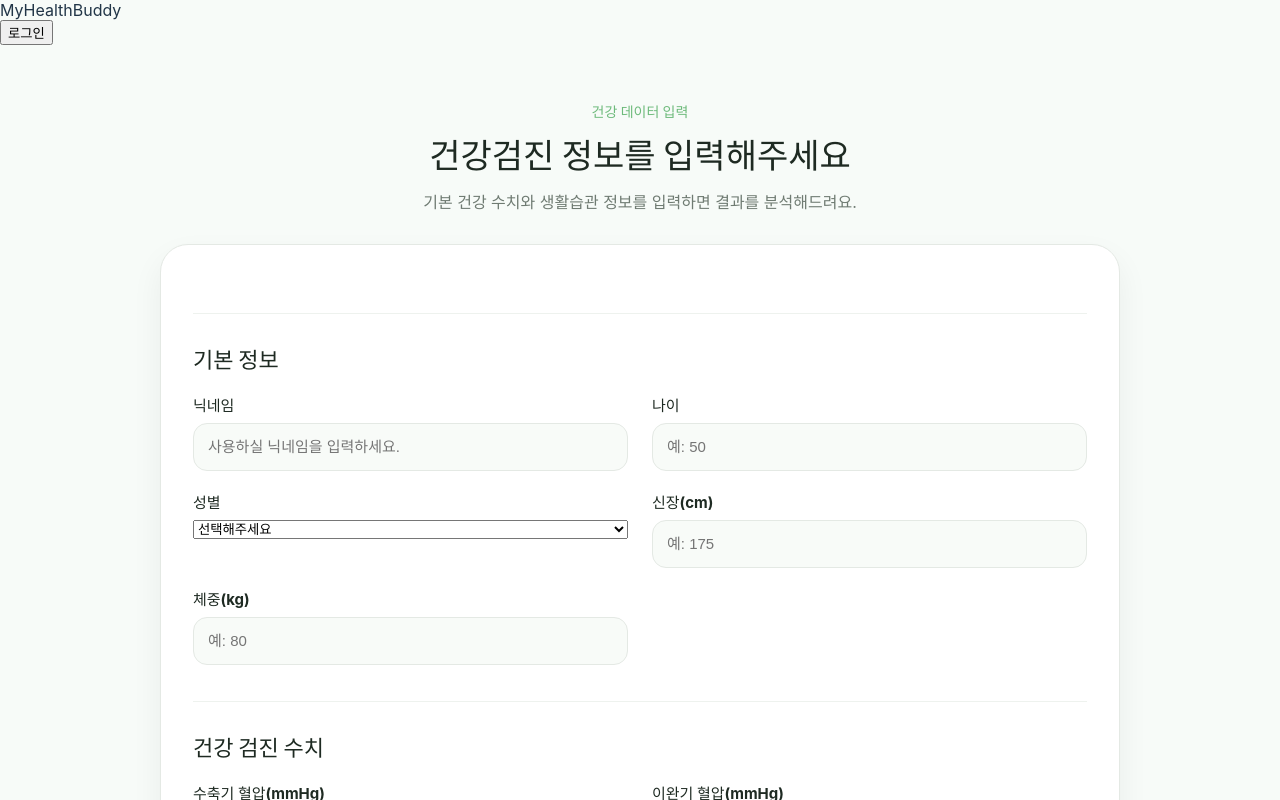
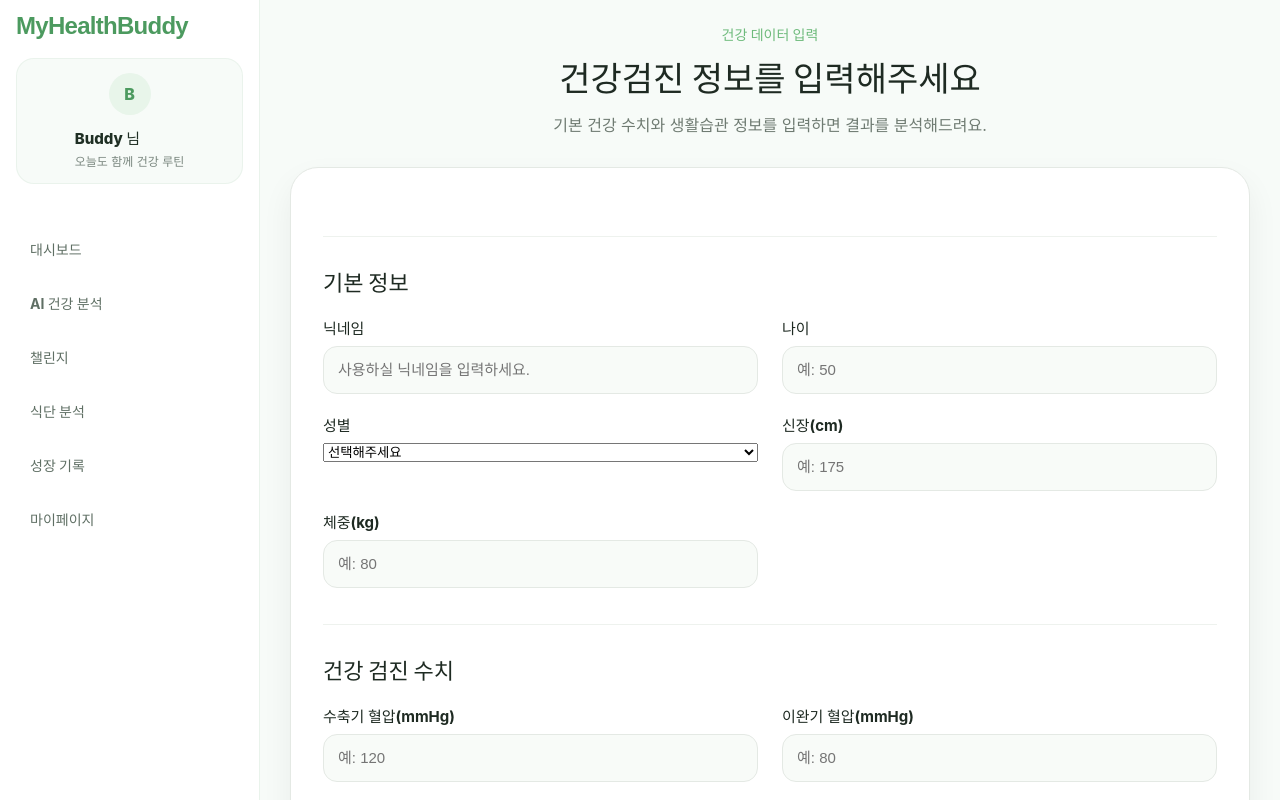
Before and after one commit to AI-HealthCare-02/AI_02_01, a React (Vite) app in the folder frontend/: page /health-input in a window 1280 px wide. Shown: the top 800 px of the page. Built offline with nearby package versions, Linux system fonts and the light colour scheme.

Commit message:
[FE] feat: 공통 Layout 및 Sidebar 컴포넌트 구조 추가

```diff
--- /dev/null
+++ b/frontend/src/Components/Layout/Layout.css
@@ -0,0 +1,31 @@
+.app-layout {
+  min-height: 100vh;
+  background: #f7fbf8;
+  display: grid;
+  grid-template-columns: 260px 1fr;
+}
+
+.app-layout-main {
+  min-width: 0;
+  padding: 0 24px 32px;
+}
+
+@media (max-width: 1024px) {
+  .app-layout {
+    grid-template-columns: 220px 1fr;
+  }
+
+  .app-layout-main {
+    padding: 0 20px 28px;
+  }
+}
+
+@media (max-width: 768px) {
+  .app-layout {
+    grid-template-columns: 1fr;
+  }
+
+  .app-layout-main {
+    padding: 0 16px 24px;
+  }
+}
--- a/frontend/src/Components/Layout/Layout.tsx
+++ b/frontend/src/Components/Layout/Layout.tsx
@@ -1,19 +1,16 @@
-import type { ReactNode } from "react";
-import Header from "../Header/Header";
+import { ReactNode } from "react";
+import Sidebar from "./Sidebar";
+import "./Layout.css";
 
 interface LayoutProps {
   children: ReactNode;
 }
 
-const Layout = ({ children }: LayoutProps) => {
+export default function Layout({ children }: LayoutProps) {
   return (
-    <div className="app-shell">
-      <Header />
-      <main className="app-main">
-        <div className="page-container">{children}</div>
-      </main>
+    <div className="app-layout">
+      <Sidebar />
+      <main className="app-layout-main">{children}</main>
     </div>
   );
-};
-
-export default Layout;
+}
--- /dev/null
+++ b/frontend/src/Components/Layout/Sidebar.css
@@ -0,0 +1,130 @@
+.sidebar {
+  min-height: 100vh;
+  background: #ffffff;
+  border-right: 1px solid rgba(76, 154, 95, 0.12);
+  display: flex;
+  flex-direction: column;
+  justify-content: space-between;
+  padding: 12px 16px 20px;
+  position: sticky;
+  top: 0;
+}
+
+.sidebar-top {
+  display: flex;
+  flex-direction: column;
+  gap: 18px;
+}
+
+.sidebar-logo {
+  border: none;
+  background: transparent;
+  padding: 0;
+  text-align: left;
+  font-size: 24px;
+  font-weight: 800;
+  color: #4c9a5f;
+  letter-spacing: -0.03em;
+  cursor: pointer;
+}
+
+.sidebar-profile {
+  display: flex;
+  align-items: center;
+  gap: 12px;
+  padding: 14px;
+  border-radius: 18px;
+  background: #f7fbf8;
+  border: 1px solid rgba(76, 154, 95, 0.08);
+}
+
+.sidebar-profile-avatar {
+  width: 42px;
+  height: 42px;
+  border-radius: 999px;
+  background: #e8f5ea;
+  color: #4c9a5f;
+  display: flex;
+  align-items: center;
+  justify-content: center;
+  font-size: 16px;
+  font-weight: 800;
+}
+
+.sidebar-profile-text {
+  display: flex;
+  flex-direction: column;
+}
+
+.sidebar-profile-name {
+  margin: 0;
+  font-size: 15px;
+  font-weight: 800;
+  color: #1f2f24;
+}
+
+.sidebar-profile-sub {
+  margin: 4px 0 0;
+  font-size: 12px;
+  color: #7a877f;
+}
+
+.sidebar-menu {
+  display: flex;
+  flex-direction: column;
+  gap: 8px;
+}
+
+.sidebar-link {
+  display: flex;
+  align-items: center;
+  min-height: 46px;
+  padding: 0 14px;
+  border-radius: 14px;
+  text-decoration: none;
+  color: #5f6f64;
+  font-size: 14px;
+  font-weight: 700;
+  transition: all 0.2s ease;
+}
+
+.sidebar-link:hover {
+  background: #f3faf4;
+  color: #4c9a5f;
+}
+
+.sidebar-link.active {
+  background: #e8f5ea;
+  color: #4c9a5f;
+}
+
+.sidebar-bottom {
+  padding-top: 16px;
+  border-top: 1px solid rgba(76, 154, 95, 0.08);
+}
+
+.sidebar-logout-btn {
+  width: 100%;
+  min-height: 44px;
+  border: 1px solid rgba(76, 154, 95, 0.14);
+  background: #ffffff;
+  color: #4c9a5f;
+  border-radius: 14px;
+  font-size: 14px;
+  font-weight: 700;
+  cursor: pointer;
+  transition: all 0.2s ease;
+}
+
+.sidebar-logout-btn:hover {
+  background: #f7fbf8;
+}
+
+@media (max-width: 768px) {
+  .sidebar {
+    position: static;
+    min-height: auto;
+    border-right: none;
+    border-bottom: 1px solid rgba(76, 154, 95, 0.12);
+  }
+}
--- /dev/null
+++ b/frontend/src/Components/Layout/Sidebar.tsx
@@ -0,0 +1,92 @@
+import { NavLink, useNavigate } from "react-router-dom";
+import "./Sidebar.css";
+
+export default function Sidebar() {
+  const navigate = useNavigate();
+
+  const savedData = localStorage.getItem("healthData");
+  const data = savedData ? JSON.parse(savedData) : null;
+  const nickname = data?.nickname || "Buddy";
+
+  return (
+    <aside className="sidebar">
+      <div className="sidebar-top">
+        <button className="sidebar-logo" onClick={() => navigate("/dashboard")}>
+          MyHealthBuddy
+        </button>
+
+        <div className="sidebar-profile">
+          <div className="sidebar-profile-avatar">
+            {nickname.charAt(0).toUpperCase()}
+          </div>
+          <div className="sidebar-profile-text">
+            <p className="sidebar-profile-name">{nickname} 님</p>
+            <p className="sidebar-profile-sub">오늘도 함께 건강 루틴</p>
+          </div>
+        </div>
+
+        <nav className="sidebar-menu">
+          <NavLink
+            to="/dashboard"
+            className={({ isActive }) =>
+              isActive ? "sidebar-link active" : "sidebar-link"
+            }
+          >
+            대시보드
+          </NavLink>
+
+          <NavLink
+            to="/result"
+            className={({ isActive }) =>
+              isActive ? "sidebar-link active" : "sidebar-link"
+            }
+          >
+            AI 건강 분석
+          </NavLink>
+
+          <NavLink
+            to="/challenge"
+            className={({ isActive }) =>
+              isActive ? "sidebar-link active" : "sidebar-link"
+            }
+          >
+            챌린지
+          </NavLink>
+
+          <NavLink
+            to="/diet"
+            className={({ isActive }) =>
+              isActive ? "sidebar-link active" : "sidebar-link"
+            }
+          >
+            식단 분석
+          </NavLink>
+
+          <NavLink
+            to="/growth"
+            className={({ isActive }) =>
+              isActive ? "sidebar-link active" : "sidebar-link"
+            }
+          >
+            성장 기록
+          </NavLink>
+
+          <NavLink
+            to="/mypage"
+            className={({ isActive }) =>
+              isActive ? "sidebar-link active" : "sidebar-link"
+            }
+          >
+            마이페이지
+          </NavLink>
+        </nav>
+      </div>
+
+      <div className="sidebar-bottom">
+        <button className="sidebar-logout-btn" onClick={() => navigate("/")}>
+          로그아웃
+        </button>
+      </div>
+    </aside>
+  );
+}
```
